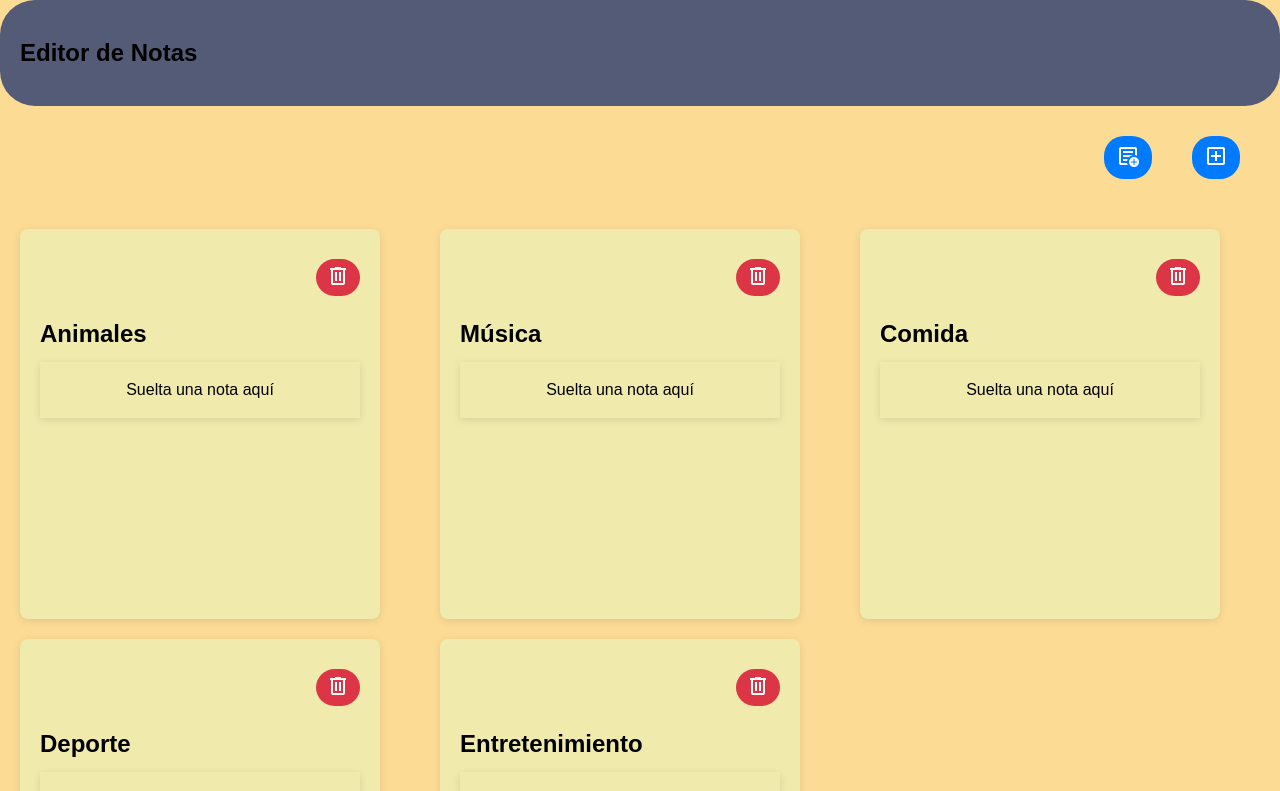
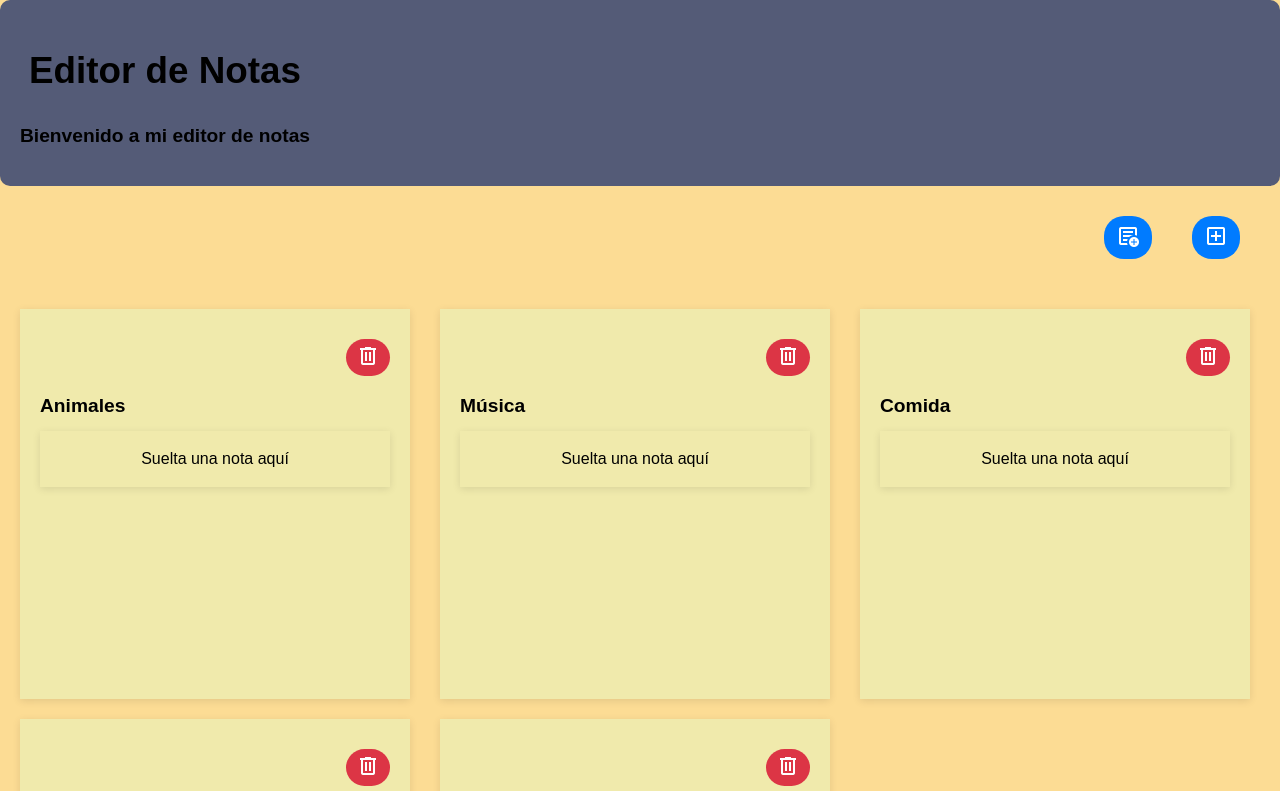
Before and after one commit to moma14/1erParcial-Editor-de-notas, a React (Vite) app: page / in a window 1280 px wide. Shown: the top 791 px of the page. Built offline with nearby package versions, Linux system fonts and the light colour scheme.

Commit message:
cambios en los estilos de las tarjetas

```diff
--- a/src/ModalMessage.tsx
+++ b/src/ModalMessage.tsx
@@ -15,8 +15,16 @@
       <div className="modal-content1">
         <h3>{message}</h3>
         <div className="modal-buttons">
-          <button onClick={onConfirm} className="confirm-button">Confirmar</button>
-          <button onClick={onCancel} className="cancel-button">Cancelar</button>
+        <link rel="stylesheet" href="https://fonts.googleapis.com/css2?family=Material+Symbols+Outlined:opsz,wght,FILL,GRAD@24,400,0,0" />
+          <button onClick={onConfirm} className="confirm-button"><span className="material-symbols-outlined">
+             check_circle
+            </span>
+          </button>
+          <link rel="stylesheet" href="https://fonts.googleapis.com/css2?family=Material+Symbols+Outlined:opsz,wght,FILL,GRAD@24,400,0,0" />
+          <button onClick={onCancel} className="cancel-button"><span className="material-symbols-outlined">
+            cancel
+            </span>
+          </button>
         </div>
       </div>
     </div>
--- a/src/Navbar.tsx
+++ b/src/Navbar.tsx
@@ -7,6 +7,7 @@
      <div className='nav-container'>
         {/*aqui esta todo lo que contiene adentro el nav*/}
         <h1>Editor de Notas</h1>
+        <h2>Bienvenido a mi editor de notas</h2>
      </div>
     </nav>
   );
--- a/src/index.css
+++ b/src/index.css
@@ -36,6 +36,7 @@
 h1 {
   line-height: 1.1;
   color: black;
+  font-size: 2.3em;
 }
 p{
   color: black;
--- a/src/stylesNotas.css
+++ b/src/stylesNotas.css
@@ -40,9 +40,11 @@
     width: 100%;
     box-sizing: border-box;
     color: #000;
+    width: calc(100%-20px);
   }
   h2{
     color: black;
+    font-size: 1.2em;
   }
   .notas-container {
     display: flex;
@@ -56,7 +58,7 @@
     justify-content: space-between;
     align-items: center;
     background-color: #545B77;
-    border-radius: 35px;
+    border-radius: 10px;
     margin: 0 auto;
     padding: 20px;
     text-align: center;
@@ -201,7 +203,6 @@
 .category-card {
   background: #F0EAAC;
   padding: 20px;
-  border-radius: 8px;
   box-shadow: 0 2px 8px rgba(0, 0, 0, 0.1);
   min-width: 150px;
   max-width: 150px;
@@ -222,9 +223,10 @@
 .notes-container {
   display: flex;
   flex-direction: column;
-  gap: 10px;
+  gap: 0px;
   box-shadow: 0 2px 8px rgba(0, 0, 0, 0.1);
   align-items: center;
+  position: absolute;
 }
 
 /* Estilos para cada nota como tarjeta */
@@ -324,7 +326,6 @@
   padding: 15px;
   box-shadow: 0 1px 4px rgba(0, 0, 0, 0.1);
   white-space: normal;
-  margin-bottom: 0; /* Elimina margen inferior para mejorar la disposición en columnas */
 }
 
 .note-card h3,
@@ -335,11 +336,10 @@
 
 
 .note-card:nth-child(1){
-  top: 60px;
+  top: 10px;
   left: 15px;
   z-index: 2;
   background-color: #C5705D;
-  border-radius: 8px;
   min-width: 150px;
 }
 .note-card:nth-child(2) {
@@ -347,7 +347,6 @@
   left: 15px;
   z-index: 2;
   background-color: #FFD09B;
-  border-radius: 8px;
   min-width: 150px;
 }
 
@@ -356,7 +355,6 @@
   left: 15px;
   z-index: 3;
   background-color: #E8B86D;
-  border-radius: 8px;
   min-width: 150px;
 }
 
@@ -365,7 +363,6 @@
   left: 15px;
   z-index: 4;
   background-color: #86AB89;
-  border-radius: 8px;
   min-width: 150px;
 }
 .note-card:nth-child(n+5){
@@ -373,7 +370,6 @@
   left: 15px;
   z-index: 4;
   background-color: #FF8A8A;
-  border-radius: 8px;
   min-width: 10px;
 }
 
@@ -388,9 +384,8 @@
   position: relative;
   background: #F0EAAC;
   padding: 20px;
-  border-radius: 8px;
   box-shadow: 0 2px 8px rgba(0, 0, 0, 0.1);
-  min-width: 320px;
+  min-width: 350px;
   max-width: 180px;
   min-height: 350px;
   max-height: 350px;
```
